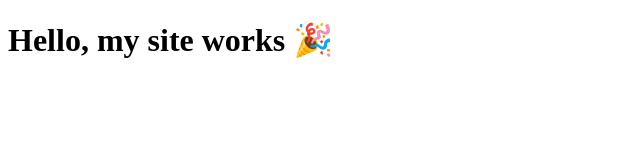
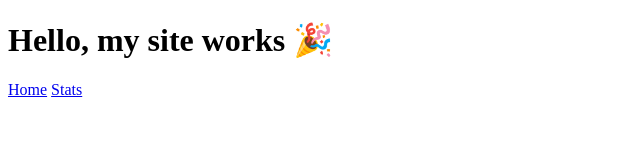
Before and after one commit to cmantan/Unionville-Summer-2026, a plain HTML site: page index.html in a window 1280 px wide. Shown: the whole page, without its empty margins (0-640 px from the left). Drawn offline with Linux system fonts and the light colour scheme.

Commit message:
Update index.html

```diff
--- a/index.html
+++ b/index.html
@@ -5,5 +5,10 @@
 </head>
 <body>
   <h1>Hello, my site works 🎉</h1>
+  <nav>
+  <a href="index.html">Home</a>
+  <a href="github.com/cmantan/Unionville-Summer-2026/blob/main/Unionville%20Milliken%20SC%20B%20Men%202026%20vs%20International%20FC%20B%20Men%20%E2%80%94%2004%20May%202026.html</a>
+  <a href="stats.html">Stats</a>
+</nav>
 </body>
 </html>
```
